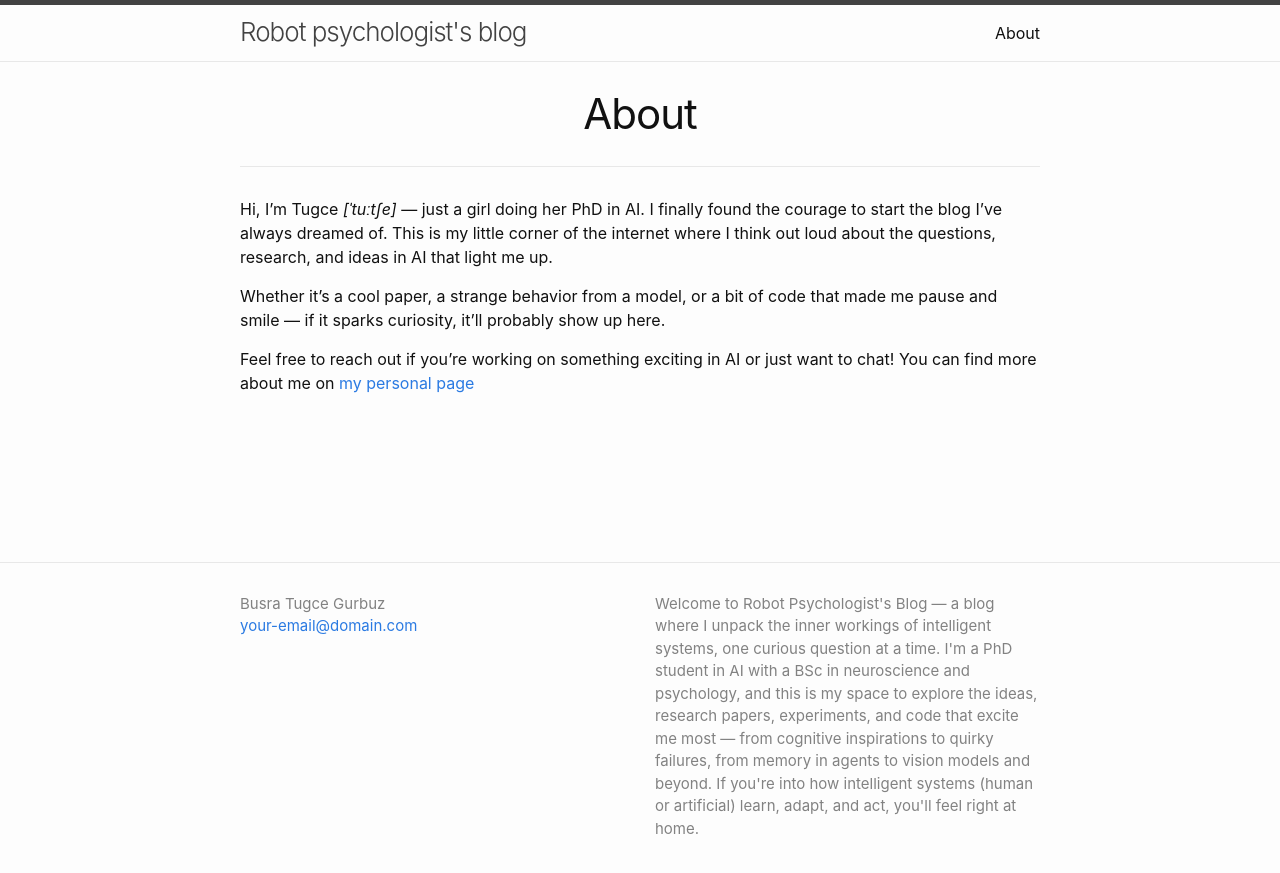
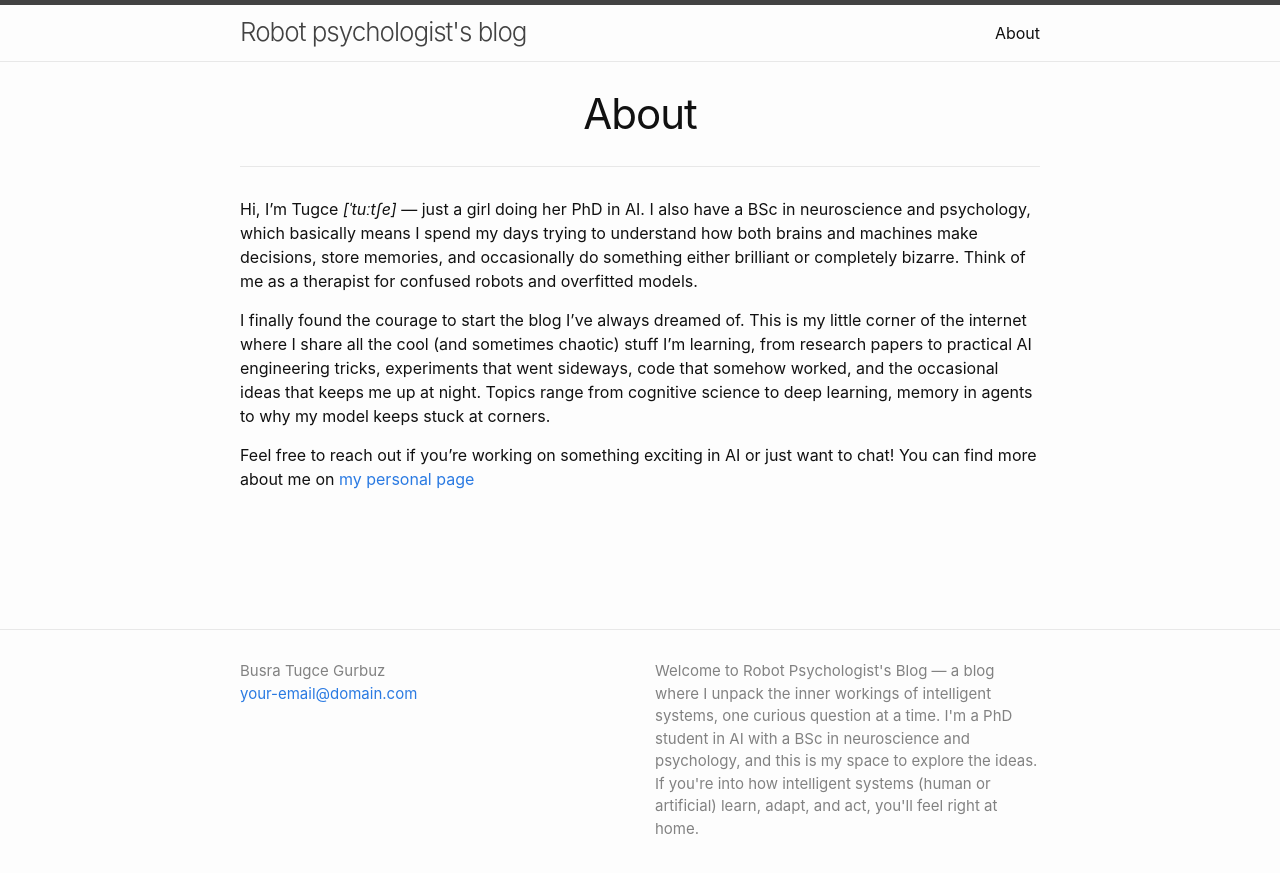
Before and after one commit to tugcegurbuz/robot-psychologist.github.io, a Jekyll site: the page built from about.md, in a window 1280 px wide. Shown: the top 873 px of the page. Built offline with Jekyll 4.4.1, drawn with Linux system fonts in a browser that asks for light colours.

Commit message:
init fix

```diff
--- a/_config.yml
+++ b/_config.yml
@@ -7,8 +7,7 @@ author:
 # If you want to omit the line-break after the end of text, use `>-` instead.
 description: >
   Welcome to Robot Psychologist's Blog — a blog where I unpack the inner workings of intelligent systems, one curious question at a time.
-  I'm a PhD student in AI with a BSc in neuroscience and psychology, and this is my space to explore the ideas, research papers, experiments, and code that excite me most — from cognitive inspirations to quirky failures, from memory in agents to vision models
-  and beyond. If you're into how intelligent systems (human or artificial) learn, adapt, and act, you'll feel right at home.
+  I'm a PhD student in AI with a BSc in neuroscience and psychology, and this is my space to explore the ideas. If you're into how intelligent systems (human or artificial) learn, adapt, and act, you'll feel right at home.
 
 # Build settings
 
--- a/about.md
+++ b/about.md
@@ -4,8 +4,8 @@ title: About
 permalink: /about/
 ---
 
-Hi, I’m Tugce *[ˈtuːtʃe]* — just a girl doing her PhD in AI. I finally found the courage to start the blog I’ve always dreamed of. This is my little corner of the internet where I think out loud about the questions, research, and ideas in AI that light me up.
+Hi, I’m Tugce *[ˈtuːtʃe]* — just a girl doing her PhD in AI. I also have a BSc in neuroscience and psychology, which basically means I spend my days trying to understand how both brains and machines make decisions, store memories, and occasionally do something either brilliant or completely bizarre. Think of me as a therapist for confused robots and overfitted models.
 
-Whether it’s a cool paper, a strange behavior from a model, or a bit of code that made me pause and smile — if it sparks curiosity, it’ll probably show up here.
+I finally found the courage to start the blog I’ve always dreamed of. This is my little corner of the internet where I share all the cool (and sometimes chaotic) stuff I’m learning, from research papers to practical AI engineering tricks, experiments that went sideways, code that somehow worked, and the occasional ideas that keeps me up at night. Topics range from cognitive science to deep learning, memory in agents to why my model keeps stuck at corners.
 
 Feel free to reach out if you’re working on something exciting in AI or just want to chat! You can find more about me on [my personal page](https://tugcegurbuz.github.io/)
```
